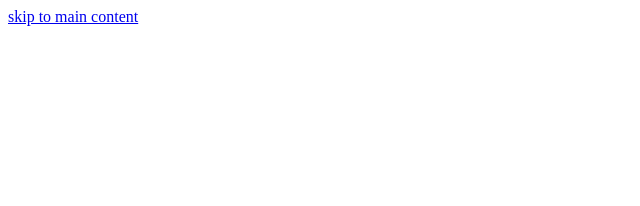
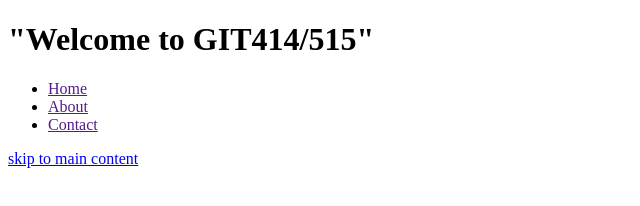
Before and after one commit to SunilGurung-codes/GIT414, a plain HTML site: page src/index.html in a window 1280 px wide. Shown: the whole page, without its empty margins (0-640 px from the left). Drawn offline with Linux system fonts and the light colour scheme.

Commit message:
Update index.html

```diff
--- a/src/index.html
+++ b/src/index.html
@@ -7,9 +7,18 @@
     <link rel="stylesheet" href="style.css"/>
   </head>
   <body>
+    <header>
+      <h1>"Welcome to GIT414/515"</h1>
+      <nav>
+          <ul>
+            <li><a href="">Home</a></li>
+            <li><a href="">About</a></li>
+            <li><a href="">Contact</a></li>
+          </ul>
+      </nav>
+    </header>
 
     <a href="#main-content">skip to main content</a>
-
     <main id="main-content">
 
     </main>
```
